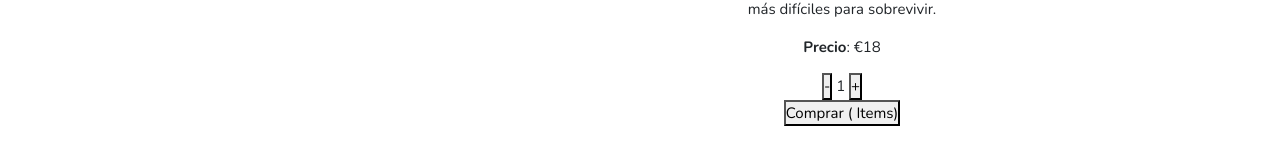
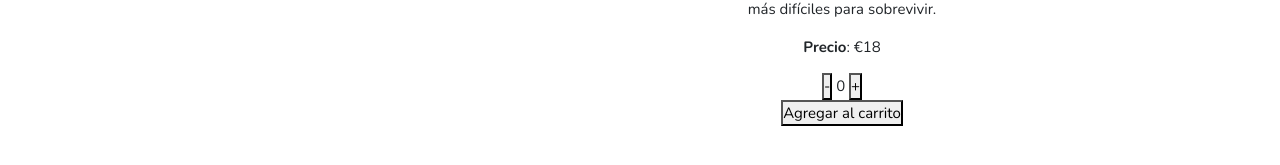
Before and after one commit to sebapluis/the-books-club-pluis, a React (Create React App) app: page /item/1 in a window 1280 px wide. Shown: the part 387-552 px from the top of the page. Built offline with nearby package versions, Linux system fonts and the light colour scheme.

Commit message:
Entrega 8 arreglo

```diff
--- a/src/components/ItemCount/ItemCount.jsx
+++ b/src/components/ItemCount/ItemCount.jsx
@@ -1,10 +1,10 @@
 import React, { useState } from 'react';
 
-const ItemCount = (props) => {
-  const [count, setCount] = useState (props.initial);
+const ItemCount = ({initial, stock, onAdd}) => {
+  const [count, setCount] = useState (initial);
 
   function suma (){
-      if (count < props.stock ) setCount( count + 1);
+      if (count < stock ) setCount( count + 1);
   }
 
   function resta(){
@@ -16,6 +16,9 @@ const ItemCount = (props) => {
         <button onClick= {resta} > - </button>
         <span className='cantidad'> { count } </span>
         <button onClick= {suma} > + </button>
+        <div>
+            <button onClick={() => (count <= stock) && onAdd(count)}>Agregar al carrito</button>
+        </div>
     </div>
   )
 }
--- a/src/components/ItemDetail/ItemDetail.jsx
+++ b/src/components/ItemDetail/ItemDetail.jsx
@@ -27,11 +27,10 @@ function ItemDetail( {libro} ) {
                     <p><b>Sinopsis</b>: {libro.sinopsis}</p>
                 </div>
                 <p><b>Precio</b>: €{libro.precio}</p>
-                <ItemCount stock={libro.stock} initial={1} onAdd = {()=>{}} />
                 <div>
-                    { cantidadDeProductos ?
-                     <ItemCount stock={libro.stock} initial={1} onAdd = {addHandler} /> :
-                     <button><Link to="/Cart" className='comprar'>Comprar ( {cantidadDeProductos} Items)</Link></button>
+                    {cantidadDeProductos ?
+                         <button><Link to='/cart'>Finalizar compra de:{ cantidadDeProductos } libros</Link></button> :
+                         <ItemCount initial={0} stock={libro.stock} onAdd={addHandler} />
                     }
                 </div>
             </div>
```
